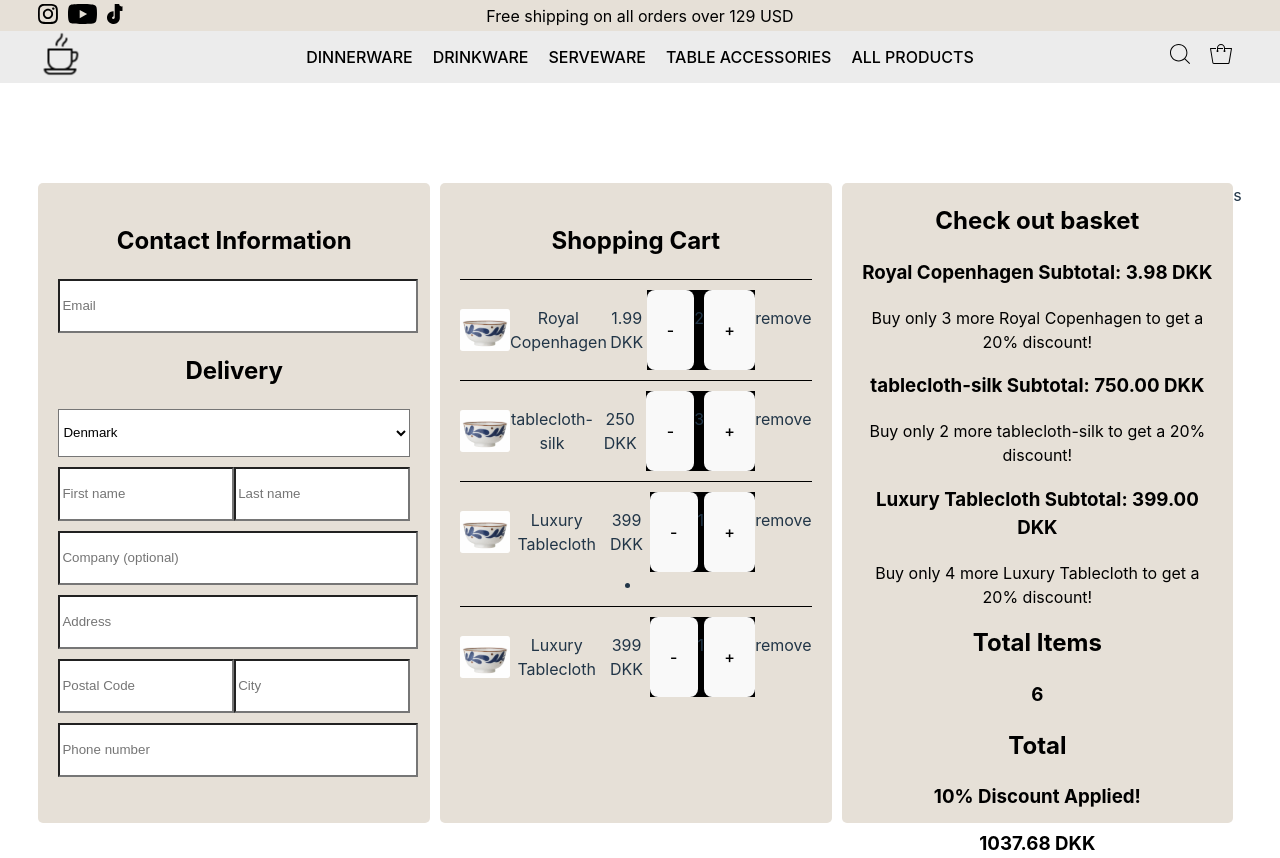
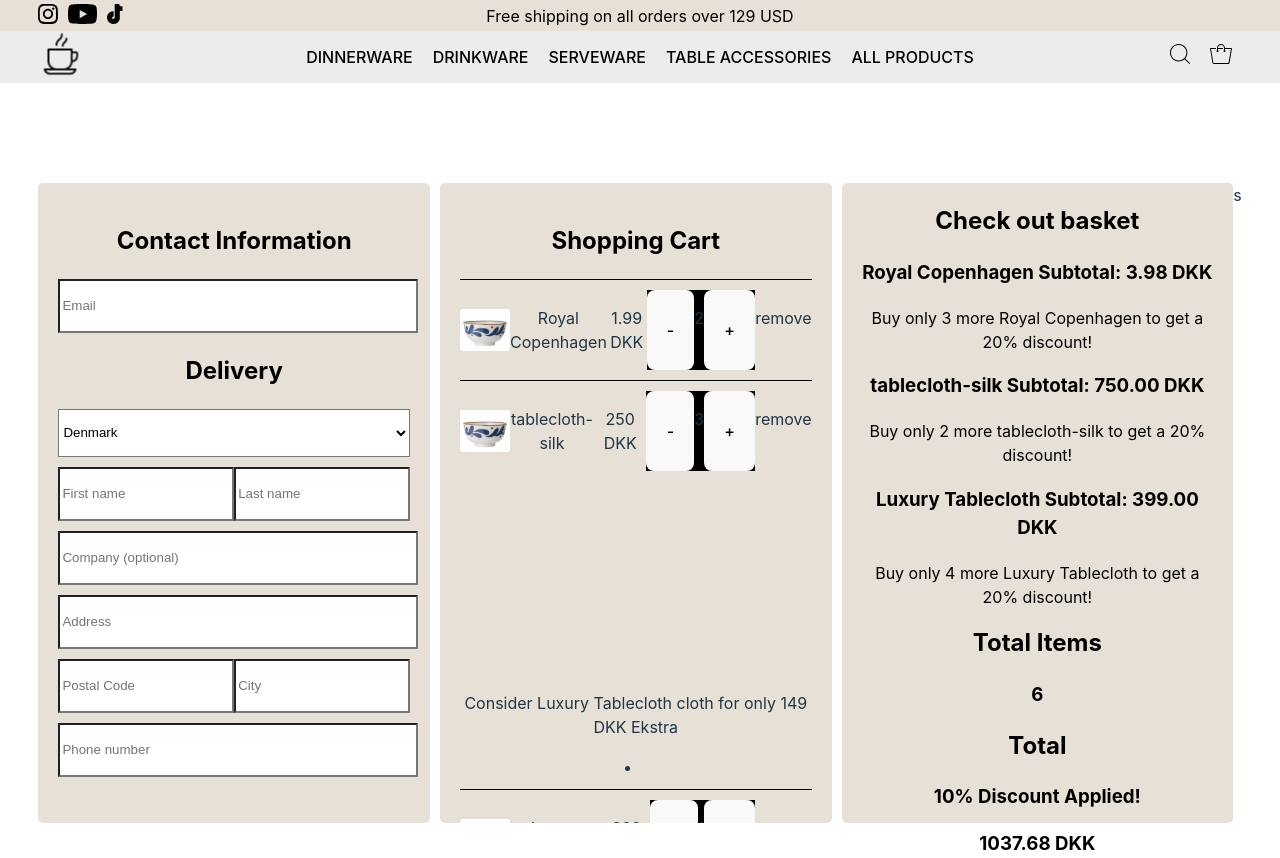
Before and after one commit to Johansogaard/frontend, a React (Vite) app: page /cart in a window 1280 px wide. Built offline with nearby package versions, Linux system fonts and the light colour scheme; no server answers.

Commit message:
upselling hardcoded

```diff
--- a/src/shopping-cart/shoppingCart.css
+++ b/src/shopping-cart/shoppingCart.css
@@ -5,6 +5,10 @@
   margin-right: 3%;
   margin-top: 100px;
   justify-content: center;
+}
+
+.upselling {
+  margin-bottom: 20px;
 }
 
 .subtotal {
@@ -52,7 +56,7 @@
 .unsortList {
     list-style-type: none;
     padding: 0;
-    margin: 0;
+    margin-bottom: 220px;
   }
 .quantity-Checker
 {
--- a/src/shopping-cart/shoppingCart.tsx
+++ b/src/shopping-cart/shoppingCart.tsx
@@ -113,18 +113,25 @@
                 <h2>Shopping Cart</h2>
                 <ul id="cart-items" className="unsortList">
                     {items.map((item) => (
+                        item.id != 3 && (
                         <li key={item.id}>
                             {shoppingCartItem(item, handleShopQuantityComponent,removeItem)}
                         </li>
-                    ))}
+                    )))}
                 </ul>
 
-                {items.map((item) => (
+                <div className="upselling">
+                    <p>
+                        Consider Luxury Tablecloth cloth for only 149 DKK Ekstra
+                    </p>
+                    {items.map((item) => (
                     item.id === 3 && (
         <           li key={item.id}>
                          {shoppingCartItem(item, handleShopQuantityComponent, removeItem)}
                      </li>
                     )))}
+                </div>
+
             </div>
 
             <div className="subtotal">
```
